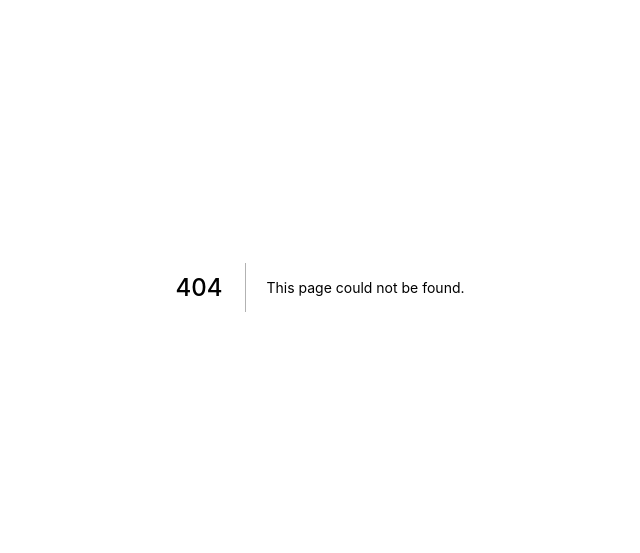
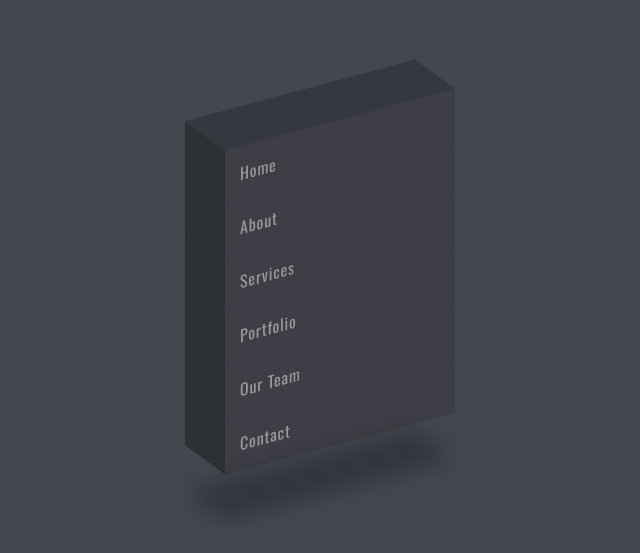
Before and after one commit to rylanzhou/mini-works-v2, a Next.js app: page /3D-Menu in a window 1280 px wide. Before the commit this address had no page. Shown: the part 113-666 px from the top of the page, without its empty margins (320-960 px from the left). Built offline with nearby package versions, Linux system fonts and the light colour scheme.

Commit message:
feat: add 3d menu page

```diff
--- /dev/null
+++ b/pages/3D-Menu/index.tsx
@@ -0,0 +1,20 @@
+import React from 'react';
+import styles from './styles.module.scss';
+
+const menuItem = ['Home', 'About', 'Services', 'Portfolio', 'Our Team', 'Contact'];
+
+export default function Menu3D() {
+  const getCSSVariable = (n: number) => ({ '--i': n } as React.CSSProperties);
+
+  return (
+    <div className="body" style={{ backgroundColor: '#434750' }}>
+      <ul className={styles.list}>
+        {menuItem.map((each, index) => (
+          <li key={each} style={getCSSVariable(menuItem.length - index)}>
+            {each}
+          </li>
+        ))}
+      </ul>
+    </div>
+  );
+}
--- /dev/null
+++ b/pages/3D-Menu/styles.module.scss
@@ -0,0 +1,63 @@
+@import url('https://fonts.googleapis.com/css?family=Oswald:400,700');
+
+.list {
+  list-style: none;
+  font-family: 'Oswald';
+  transform: skewY(-15deg);
+
+  li {
+    position: relative;
+    width: 200px;
+    padding: 15px;
+    letter-spacing: 0.05em;
+    z-index: var(--i);
+    color: #999;
+    background-color: #3e3f46;
+    transition: 0.5s;
+    cursor: pointer;
+
+    &:hover {
+      transform: translateX(50px);
+      background-color: #33a3ee;
+      color: #fff;
+
+      &::before {
+        background-color: #1f5378;
+      }
+
+      &::after {
+        background-color: #2982b9;
+      }
+    }
+
+    &::before {
+      content: '';
+      position: absolute;
+      top: 0;
+      left: -40px;
+      width: 40px;
+      height: 100%;
+      background-color: #2e3133;
+      transform-origin: right;
+      transform: skewY(45deg);
+      transition: 0.5s;
+    }
+
+    &::after {
+      content: '';
+      position: absolute;
+      top: -40px;
+      left: 0;
+      width: 100%;
+      height: 40px;
+      background-color: #35383e;
+      transform-origin: bottom;
+      transform: skewX(45deg);
+      transition: 0.5s;
+    }
+
+    &:last-child::after {
+      box-shadow: -100px 100px 20px rgba(0, 0, 0, 0.25);
+    }
+  }
+}
--- a/pages/index.tsx
+++ b/pages/index.tsx
@@ -28,6 +28,7 @@ import styles from './styles.module.scss';
 
 const links = [
   '3D-Card',
+  '3D-Menu',
   'Calculator',
   'Cigarette',
   'Circular-Progress',
```
